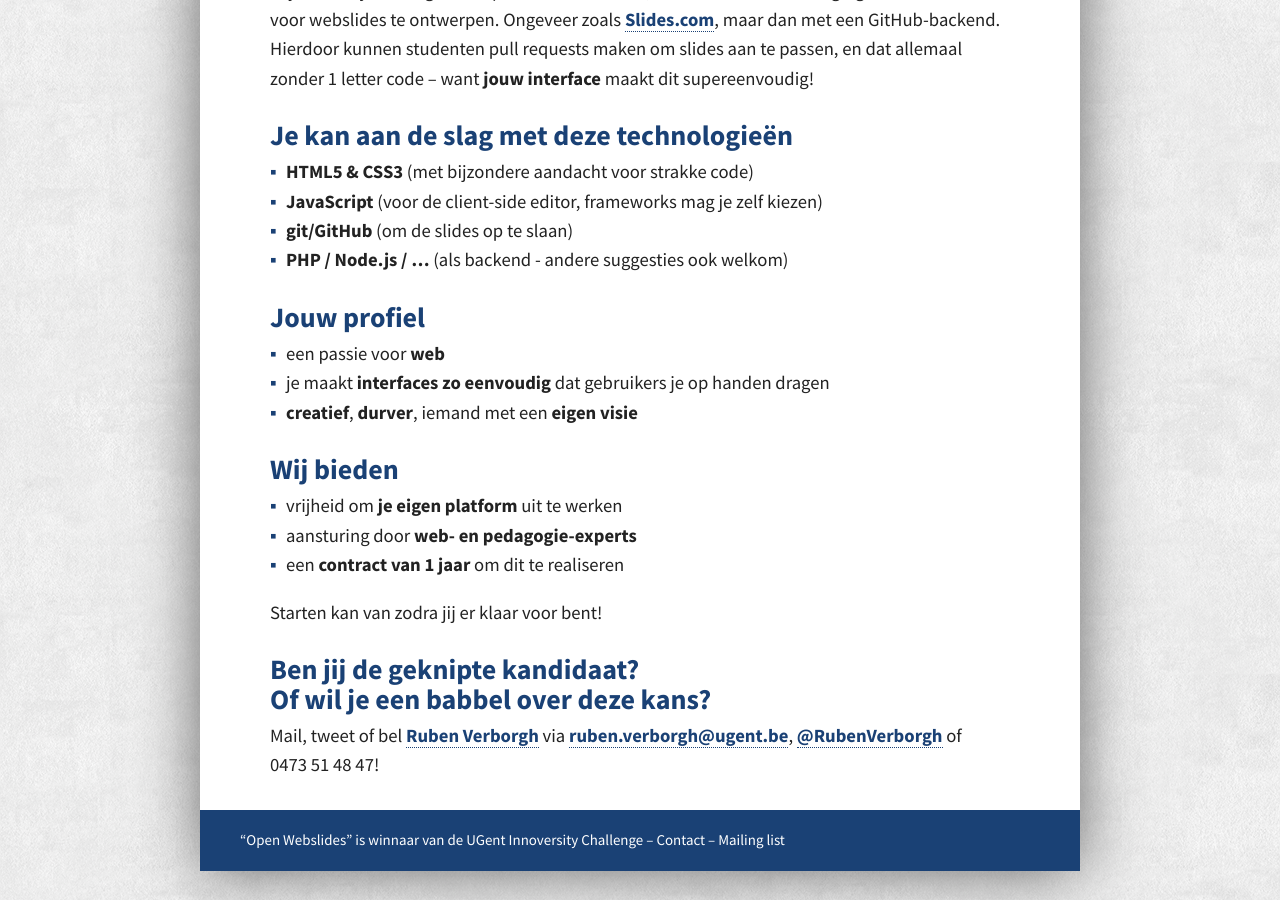
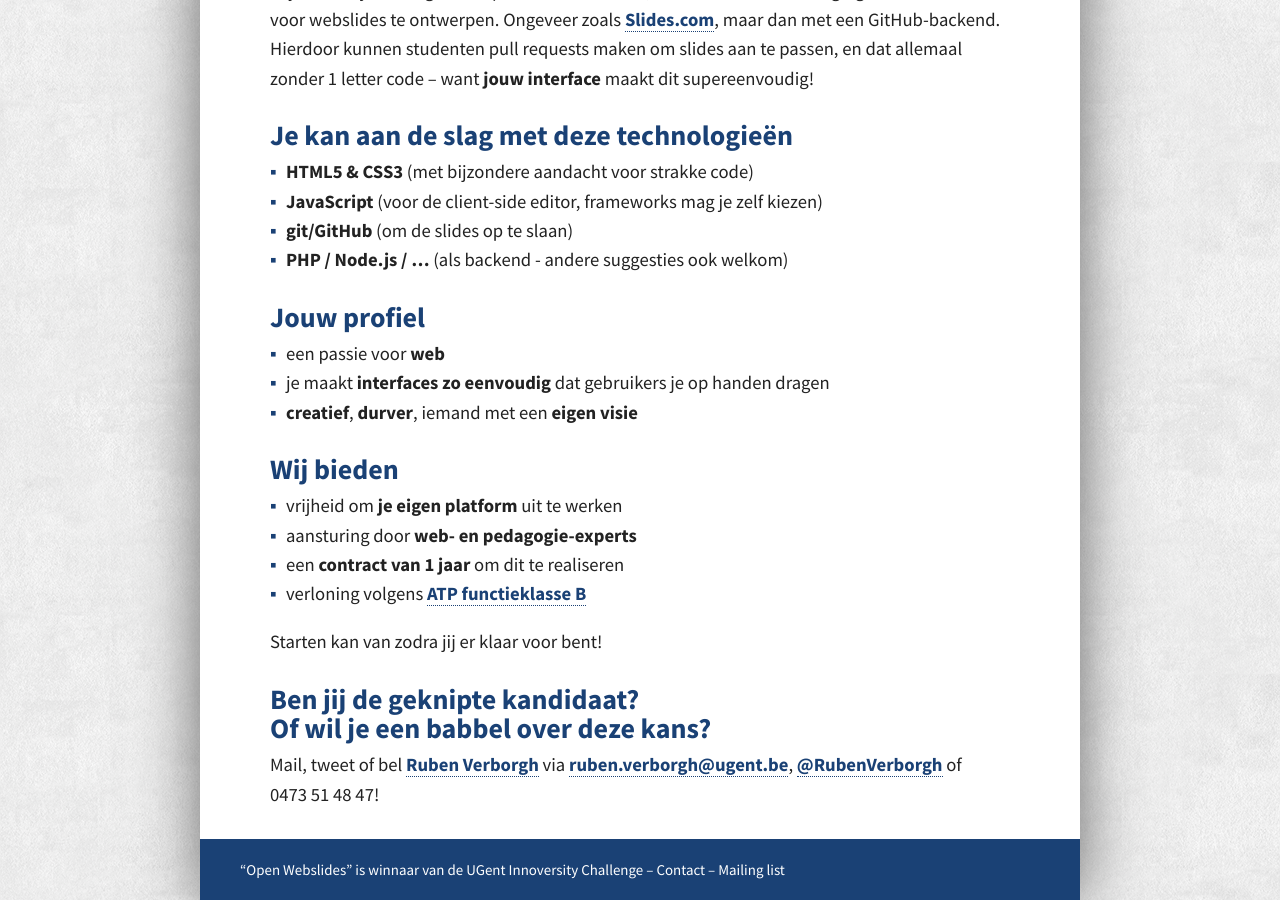
Before and after one commit to OpenWebslides/openwebslides.github.io-old, a Jekyll site: the page built from vacature.md, in a window 1280 px wide and 900 px high, scrolled down 862 px. Built offline with Jekyll 4.4.1, drawn with Linux system fonts in a browser that asks for light colours.

Commit message:
Add salary info.

```diff
--- a/vacature.md
+++ b/vacature.md
@@ -51,6 +51,7 @@ en dat allemaal zonder 1 letter code – want **jouw interface** maakt dit super
 - vrijheid om **je eigen platform** uit te werken
 - aansturing door **web- en pedagogie-experts**
 - een **contract van 1 jaar** om dit te realiseren
+- verloning volgens [ATP functieklasse B](http://www.ugent.be/nl/vacatures/verloningatp.htm)
 
 Starten kan van zodra jij er klaar voor bent!
 
```
